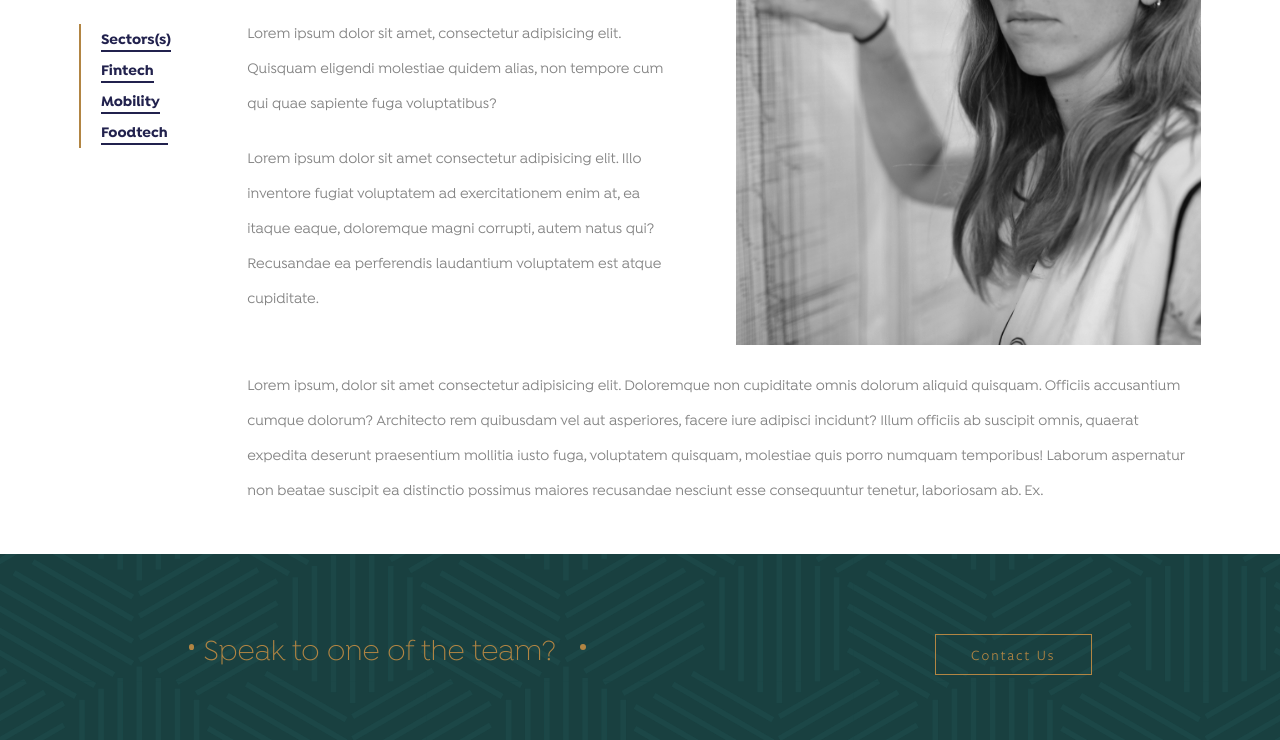
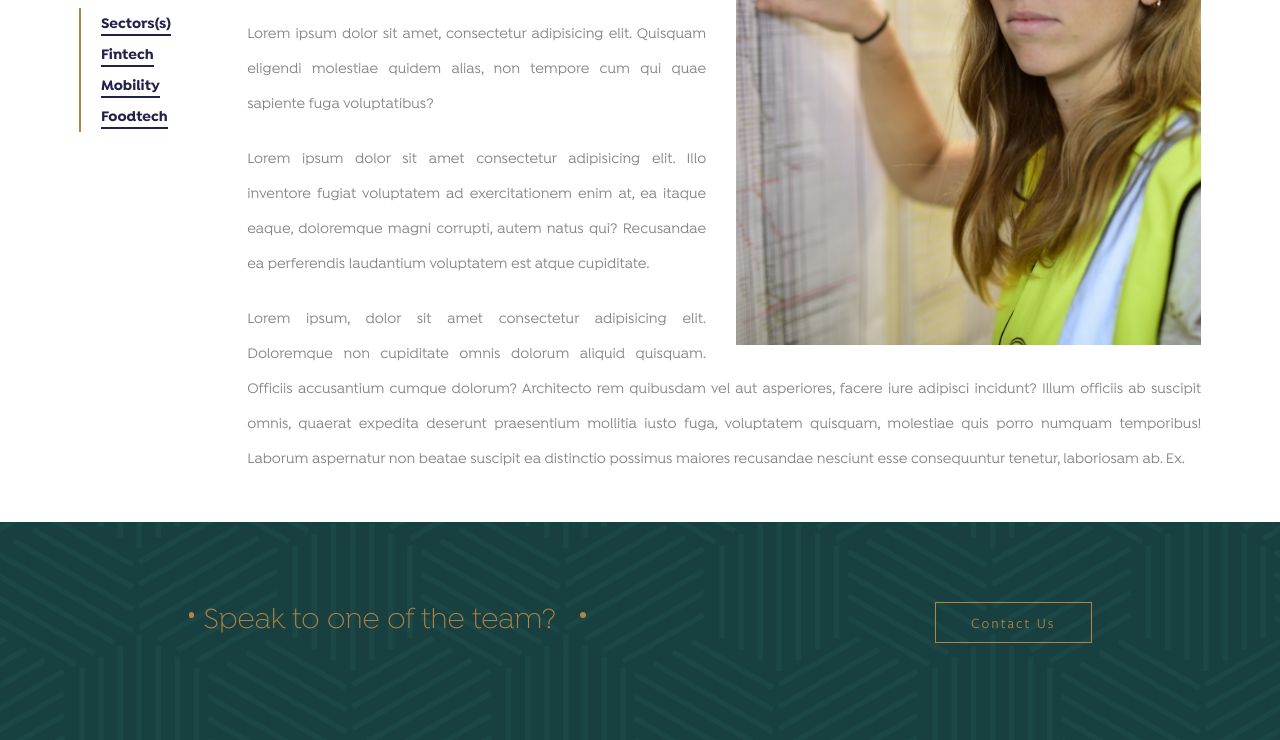
Before and after one commit to Najmuskg/cheeversHoward, a plain HTML site: page porthfolio.html in a window 1280 px wide. Shown: the part 373-1113 px from the top of the page. Drawn offline with nearby package versions, Linux system fonts and the light colour scheme; a script that the page names is missing.

Commit message:
Mark Up Setup

```diff
--- a/assets/sass/_header.scss
+++ b/assets/sass/_header.scss
@@ -284,14 +284,14 @@
                         max-width: 100%;
                     }
                     .content-title {
-                        display: flex;
-                        justify-content: space-between;
+                        // display: flex;
+                        // justify-content: space-between;
                         @include respond-to("mobile") {
                             flex-direction: column;
                         }
                         .content-text {
-                            flex: 0 0 45%;
-                            max-width: 45%;
+                            // flex: 0 0 45%;
+                            // max-width: 45%;
                             @include respond-to("mobile") {
                                 flex: 0 0 100%;
                                 max-width: 100%;
@@ -307,6 +307,7 @@
                                 font-weight: 500;
                                 font-size: 55px;
                                 border-bottom: 2px solid $color--2;
+                                max-width: 482px;
                             }
                             .content-title--info {
                                 display: flex;
@@ -334,6 +335,7 @@
                                 font-family: ".";
                                 font-weight: 500;
                                 line-height: 35px;
+                                text-align: justify;
                                 @include respond-to("mobile") {
                                     margin-top: 10px;
                                 }
--- a/porthfolio.html
+++ b/porthfolio.html
@@ -24,7 +24,7 @@
 
         <section class="header-wrapper">
             <header class="header header-float">
-                <div class="holder" >
+                <div class="holder">
                     <nav>
                         <div class="mobile-logo">
                             <img src="assets/images/Logo.svg" alt="Cheevers Howard">
@@ -58,8 +58,8 @@
                         <li>Patrick Robin</li>
                     </ul>
 
-                    <div class="content-block" >
-                        <div class="content-indicator "data-scroll="">
+                    <div class="content-block">
+                        <div class="content-indicator " data-scroll="">
                             <div class="indicator slide-up">
                                 <ul>
                                     <li><a href="">Sectors(s)</a></li>
@@ -77,8 +77,11 @@
                         </div>
                         <div class="content-info">
                             <div class="content-title" data-scroll="">
-                                <div class="content-text slide-up" >
-                                    <h1>Patrick Robin</h1>
+                                <div class="content-text slide-up">
+                                    <img src="assets/images/We_are.jpg" alt="" style="float:right; margin-left: 30px">
+                                    <div class="section-title">
+                                        <h1>Patrick Robin</h1>
+                                    </div>
                                     <div class="content-title--info">
                                         <h3>Founding Partners</h3>
                                         <div class="socials">
@@ -95,19 +98,20 @@
                                         voluptatem ad exercitationem enim at, ea itaque eaque, doloremque magni
                                         corrupti, autem natus qui? Recusandae ea perferendis laudantium voluptatem est
                                         atque cupiditate.</p>
+                                    <p>Lorem ipsum, dolor sit amet consectetur adipisicing elit. Doloremque non
+                                        cupiditate
+                                        omnis dolorum aliquid quisquam. Officiis accusantium cumque dolorum? Architecto
+                                        rem
+                                        quibusdam vel aut asperiores, facere iure adipisci incidunt? Illum officiis ab
+                                        suscipit omnis, quaerat expedita deserunt praesentium mollitia iusto fuga,
+                                        voluptatem quisquam, molestiae quis porro numquam temporibus! Laborum aspernatur
+                                        non
+                                        beatae suscipit ea distinctio possimus maiores recusandae nesciunt esse
+                                        consequuntur
+                                        tenetur, laboriosam ab. Ex.</p>
+
+
                                 </div>
-                                <div class="content-image slide-up">
-                                    <img src="assets/images/We_are.jpg" alt="">
-                                </div>
-                            </div>
-                            <div class="heading-text slide-up">
-                                <p>Lorem ipsum, dolor sit amet consectetur adipisicing elit. Doloremque non cupiditate
-                                    omnis dolorum aliquid quisquam. Officiis accusantium cumque dolorum? Architecto rem
-                                    quibusdam vel aut asperiores, facere iure adipisci incidunt? Illum officiis ab
-                                    suscipit omnis, quaerat expedita deserunt praesentium mollitia iusto fuga,
-                                    voluptatem quisquam, molestiae quis porro numquam temporibus! Laborum aspernatur non
-                                    beatae suscipit ea distinctio possimus maiores recusandae nesciunt esse consequuntur
-                                    tenetur, laboriosam ab. Ex.</p>
                             </div>
                         </div>
                     </div>
```
Also changed, not shown: assets/css/screen.css, assets/css/screen.min.css, 2 other files.
